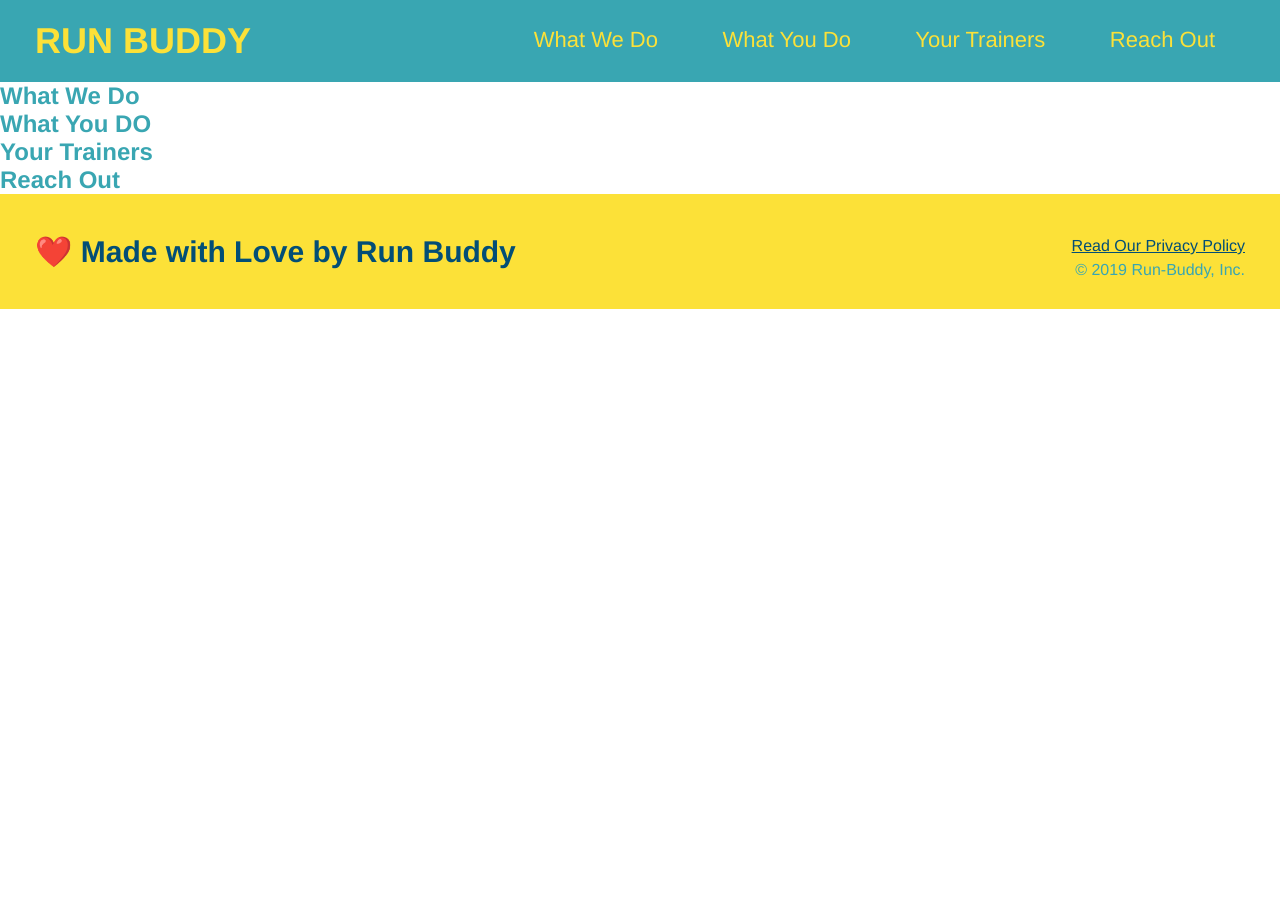
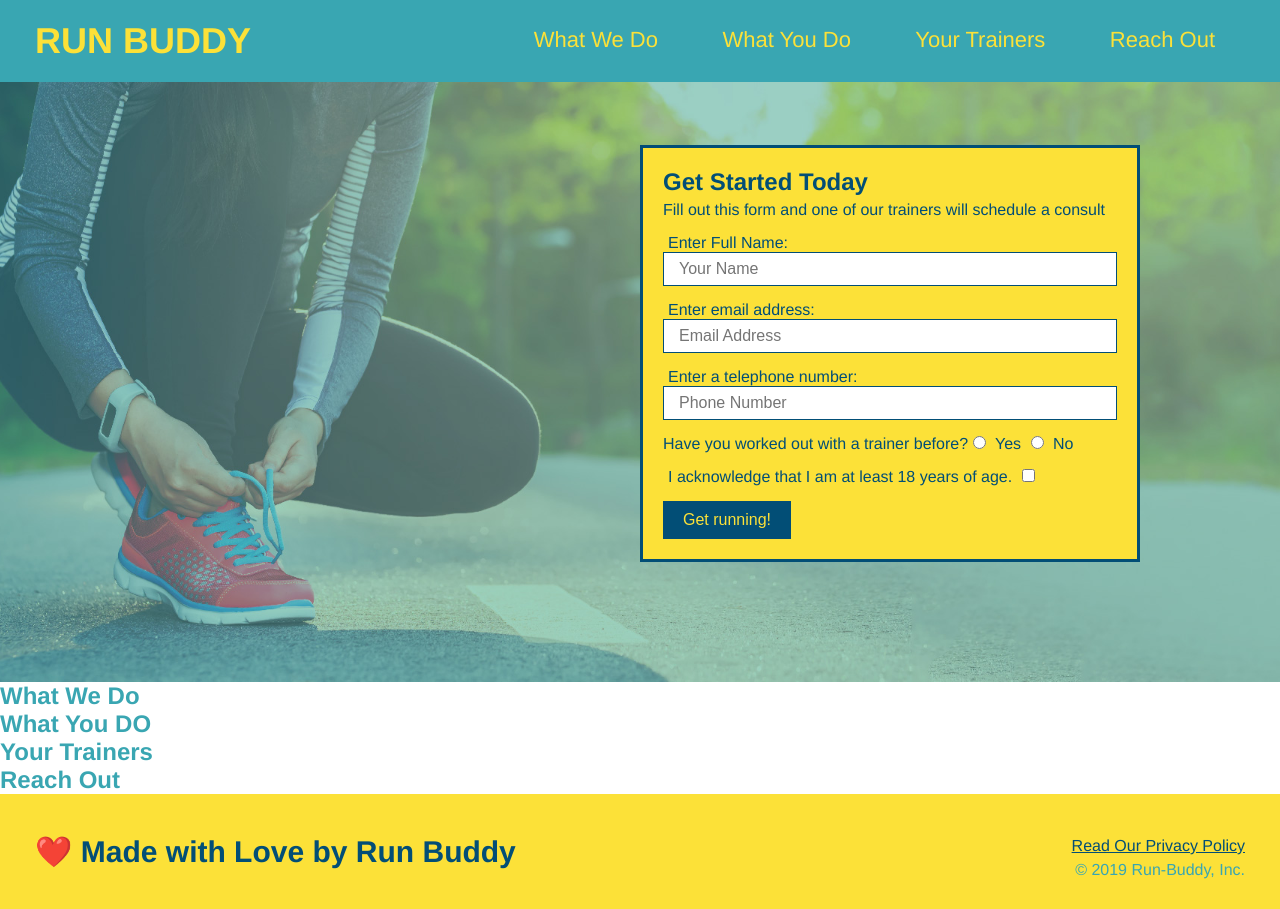
Before and after one commit to jprucien/Run-Buddy, a plain HTML site: page index.html in a window 1280 px wide. Before the commit the page ends 800 px from the top, so only its background shows below. Drawn offline with Linux system fonts and the light colour scheme.

Commit message:
Hero section added

```diff
--- a/assets/css/style.css
+++ b/assets/css/style.css
@@ -77,3 +77,67 @@ footer div {
 footer a {
   color: #024e76;
 }
+
+/* Hero Style Start */
+.hero {
+  background-image: url("../images/hero-bg.jpg");
+  height: 600px;
+  background-size: cover;
+  background-position: center;
+  position: relative
+}
+/* Hero Style End */
+
+.hero-form {
+  background-color: #fce138;
+  padding: 2opx;
+  width: 500px;
+  color: #024e76;
+}
+
+.hero-form {
+  border: 3px solid #024e76;
+  background-color: #fce138;
+  padding: 20px;
+  width: 500px;
+  color: #024e76;
+  position: absolute;
+  bottom: 120px;
+  right: 140px;
+}
+
+.hero-form p {
+  margin: 5px 0 15px 0;
+}
+
+.hero-form h3 {
+  font-size: 24px;
+  margin: 0;
+}
+
+.hero-form p {
+  margin: 5px 0 15px 0;
+}
+
+.form-input {
+  border: 1px solid #024e76;
+  display: block;
+  padding: 7px 15px;
+  font-size: 16px;
+  color: #024e76;
+  width: 100%;
+  margin-bottom: 15px;
+}
+
+.hero-form label {
+  margin: 0 5px;
+}
+
+.hero-form button {
+  color: #fce138;
+  background-color: #024e76;
+  border: none;
+  padding: 10px 20px;
+  font-size: 16px;
+}
+/* HERO STYLES END */
--- a/index.html
+++ b/index.html
@@ -6,6 +6,7 @@
         <link href="./Assets/css/style.css" rel="stylesheet"/>
 
     </head>
+
 
     <body>
 
@@ -42,7 +43,40 @@
 
         <!-- hero/jumbotron -->
 
-        <section>
+        <section class="hero">
+        <div class="hero-form">
+        <h3>Get Started Today</h3>
+        <p>Fill out this form and one of our trainers will schedule a consult</p>
+
+        <!-- Add form element -->
+
+        <form>
+            <label for="name"> Enter Full Name:</label>
+            <input type="text" placeholder="Your Name" name="name" id="name" class="form-input">
+
+            <label for="email">Enter email address:</label>
+            <input type="email" placeholder="Email Address" name="email" id="email" class="form-input">
+
+            <label for="phone">Enter a telephone number:</label>
+            <input type="tel" placeholder="Phone Number" name="phone" id="phone" class="form-input">
+            <p>
+                Have you worked out with a trainer before?
+                <input type="radio" name="trainer-confirm" id="trainer-yes" />
+                <label for="trainer-yes">Yes</label>
+                <input type="radio" name="trainer-confirm" id="trainer-no" />
+                <label for="trainer-no">No</label>
+            </p>
+            <p>
+                <label for="checkbox">
+                I acknowledge that I am at least 18 years of age.
+                </label>
+                <input type="checkbox" name="age-confirm" id="checkbox" />
+            </p>
+            <button type="submit">
+                Get running!
+              </button>
+        </form>
+        </div>
         </section>
 
         <!-- "what we do" -->
```
Also changed, not shown: assets/images/hero-bg.jpg (added).
